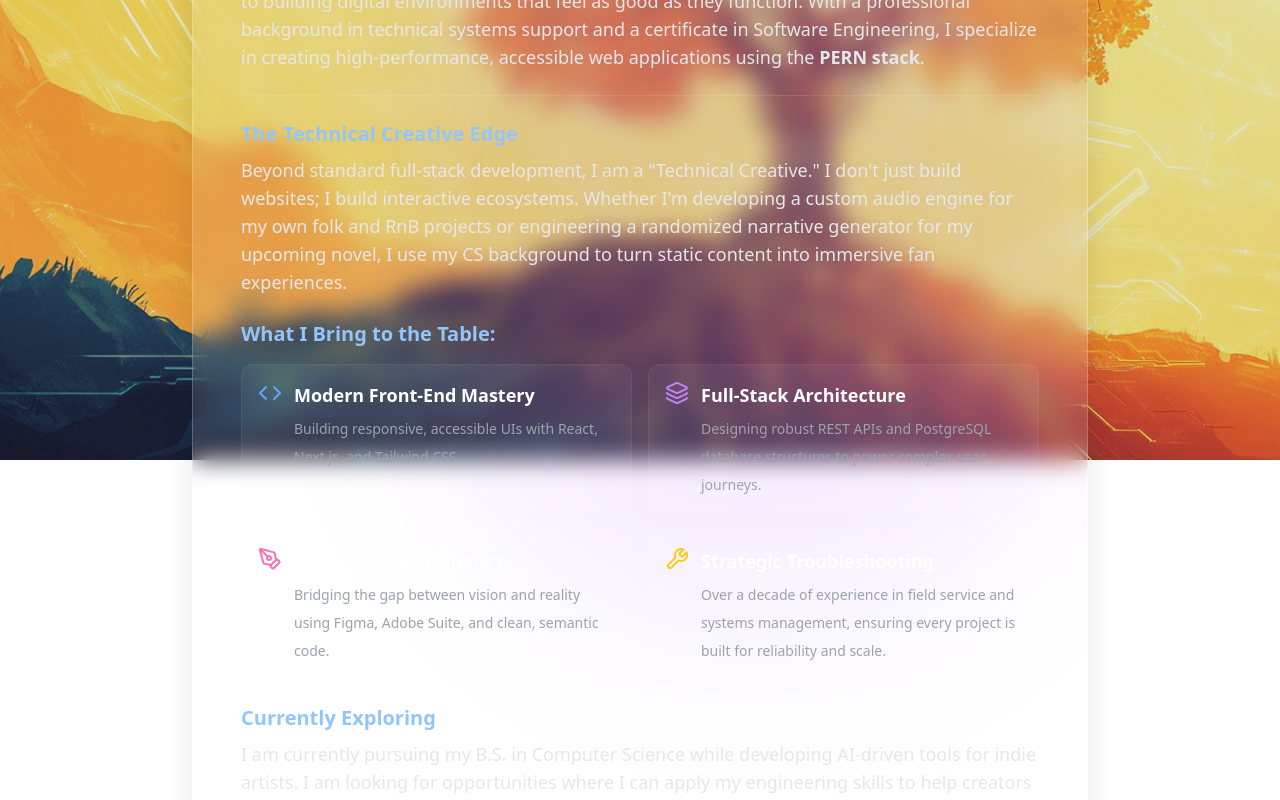
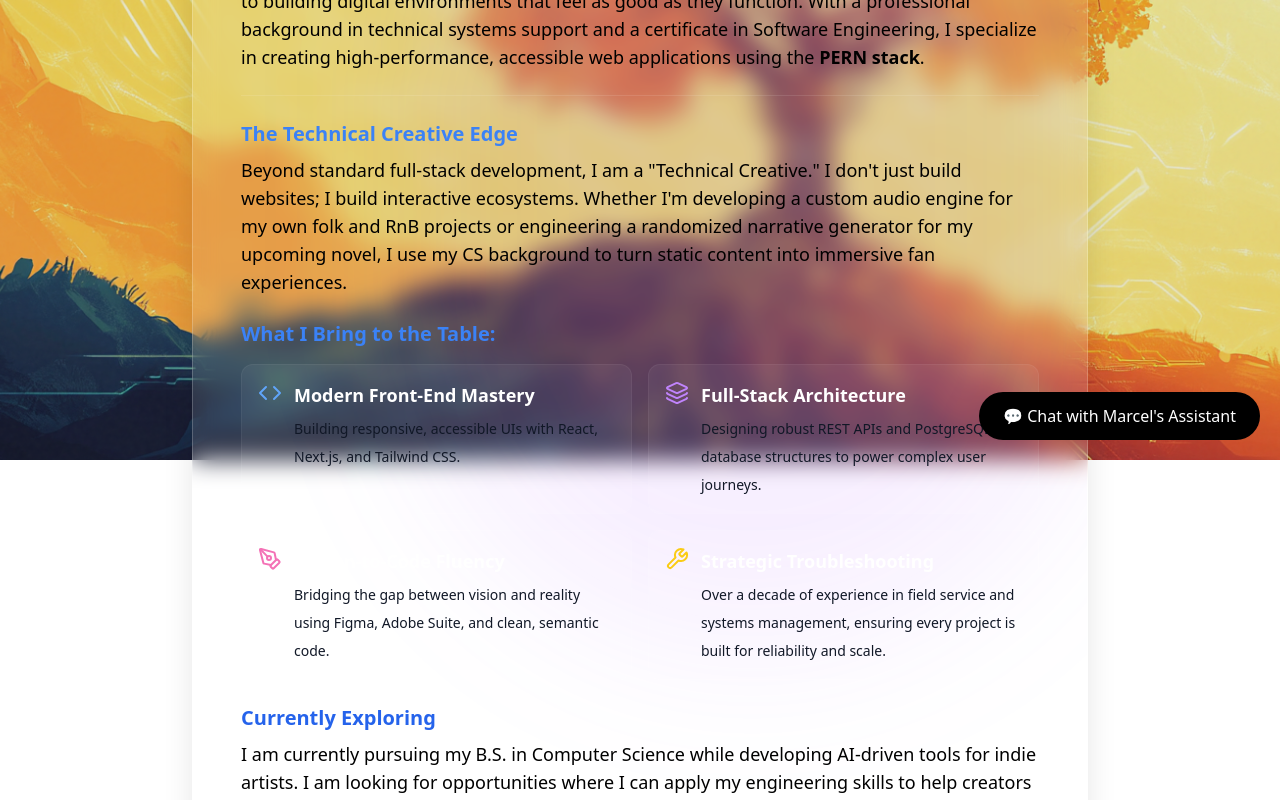
Before and after one commit to MarcelDWill/my-static-site, a Next.js app: page /about_me in a window 1280 px wide. Shown: the part 340-1140 px from the top of the page. Built offline with nearby package versions, Linux system fonts and the light colour scheme.

Commit message:
Update about me page and chat button

```diff
--- a/app/about_me/page.tsx
+++ b/app/about_me/page.tsx
@@ -22,7 +22,7 @@ export default function AboutMe() {
         </h1>
 
         {/* Intro */}
-        <div className="relative z-10 space-y-6 text-base md:text-lg text-gray-200 leading-relaxed">
+        <div className="relative z-10 space-y-6 text-base md:text-lg text-black leading-relaxed">
           <p>
             Hi, I’m <strong>Marcel Williams</strong>. I am a Front-End Developer and Computer Science student dedicated to building digital environments that feel as good as they function. With a professional background in technical systems support and a certificate in Software Engineering, I specialize in creating high-performance, accessible web applications using the <strong>PERN stack</strong>.
           </p>
@@ -31,7 +31,7 @@ export default function AboutMe() {
 
           {/* Technical Creative Edge */}
           <div>
-            <h2 className="mb-2 text-xl font-semibold text-blue-300">The Technical Creative Edge</h2>
+            <h2 className="mb-2 text-xl font-semibold text-blue-500">The Technical Creative Edge</h2>
             <p>
               Beyond standard full-stack development, I am a &quot;Technical Creative.&quot; I don&apos;t just build websites; I build interactive ecosystems. Whether I&apos;m developing a custom audio engine for my own folk and RnB projects or engineering a randomized narrative generator for my upcoming novel, I use my CS background to turn static content into immersive fan experiences.
             </p>
@@ -39,34 +39,34 @@ export default function AboutMe() {
 
           {/* What I Bring to the Table */}
           <div>
-             <h2 className="mb-4 text-xl font-semibold text-blue-300">What I Bring to the Table:</h2>
+             <h2 className="mb-4 text-xl font-semibold text-blue-500">What I Bring to the Table:</h2>
              <ul className="grid grid-cols-1 md:grid-cols-2 gap-4">
                 <li className="flex items-start gap-3 bg-white/5 p-4 rounded-xl border border-white/5 hover:bg-white/10 transition-colors">
                     <Code className="w-6 h-6 text-blue-400 shrink-0" />
                     <div>
                         <strong className="block text-white mb-1">Modern Front-End Mastery</strong>
-                        <span className="text-sm text-gray-400">Building responsive, accessible UIs with React, Next.js, and Tailwind CSS.</span>
+                        <span className="text-sm text-gray-900">Building responsive, accessible UIs with React, Next.js, and Tailwind CSS.</span>
                     </div>
                 </li>
                 <li className="flex items-start gap-3 bg-white/5 p-4 rounded-xl border border-white/5 hover:bg-white/10 transition-colors">
                     <Layers className="w-6 h-6 text-purple-400 shrink-0" />
                     <div>
                         <strong className="block text-white mb-1">Full-Stack Architecture</strong>
-                        <span className="text-sm text-gray-400">Designing robust REST APIs and PostgreSQL database structures to power complex user journeys.</span>
+                        <span className="text-sm text-gray-900">Designing robust REST APIs and PostgreSQL database structures to power complex user journeys.</span>
                     </div>
                 </li>
                 <li className="flex items-start gap-3 bg-white/5 p-4 rounded-xl border border-white/5 hover:bg-white/10 transition-colors">
                     <PenTool className="w-6 h-6 text-pink-400 shrink-0" />
                     <div>
                         <strong className="block text-white mb-1">Design-to-Code Fluency</strong>
-                        <span className="text-sm text-gray-400">Bridging the gap between vision and reality using Figma, Adobe Suite, and clean, semantic code.</span>
+                        <span className="text-sm text-gray-900">Bridging the gap between vision and reality using Figma, Adobe Suite, and clean, semantic code.</span>
                     </div>
                 </li>
                 <li className="flex items-start gap-3 bg-white/5 p-4 rounded-xl border border-white/5 hover:bg-white/10 transition-colors">
                     <Wrench className="w-6 h-6 text-yellow-400 shrink-0" />
                     <div>
                         <strong className="block text-white mb-1">Strategic Troubleshooting</strong>
-                        <span className="text-sm text-gray-400">Over a decade of experience in field service and systems management, ensuring every project is built for reliability and scale.</span>
+                        <span className="text-sm text-gray-900">Over a decade of experience in field service and systems management, ensuring every project is built for reliability and scale.</span>
                     </div>
                 </li>
              </ul>
@@ -74,7 +74,7 @@ export default function AboutMe() {
 
            {/* Currently Exploring */}
            <div>
-            <h2 className="mb-2 text-xl font-semibold text-blue-300">Currently Exploring</h2>
+            <h2 className="mb-2 text-xl font-semibold text-blue-600">Currently Exploring</h2>
             <p>
               I am currently pursuing my B.S. in Computer Science while developing AI-driven tools for indie artists. I am looking for opportunities where I can apply my engineering skills to help creators own their digital space.
             </p>
--- a/app/layout.tsx
+++ b/app/layout.tsx
@@ -33,6 +33,37 @@ export default function RootLayout({ children }: { children: React.ReactNode })
             style={{ paddingTop: navbarHeight }}
             className="relative w-full z-10"
           >
+
+        {/* --- AI Assistant iFrame Container --- */}
+        <div
+          style={{
+            position: 'fixed',
+            bottom: '20px',
+            right: '20px',
+            zIndex: 9999,
+            display: 'flex',
+            flexDirection: 'column',
+            alignItems: 'flex-end'
+          }}
+        >
+
+
+          <button
+            onClick={() => window.open('https://opal.google/?flow=drive:/1_Tg0b_hsY0gV1uRBqR9QDYIbUTX__AVd&mode=app', '_blank')}
+            style={{
+              position: 'fixed',
+              bottom: '20px',
+              right: '20px',
+              padding: '12px 24px',
+              borderRadius: '50px',
+              backgroundColor: '#000',
+              color: '#fff',
+              cursor: 'pointer'
+            }}
+          >
+            💬 Chat with Marcel's Assistant
+          </button>
+        </div>            {/* Page Content */}
             {children}
           </motion.div>
         </AnimatePresence>
```
